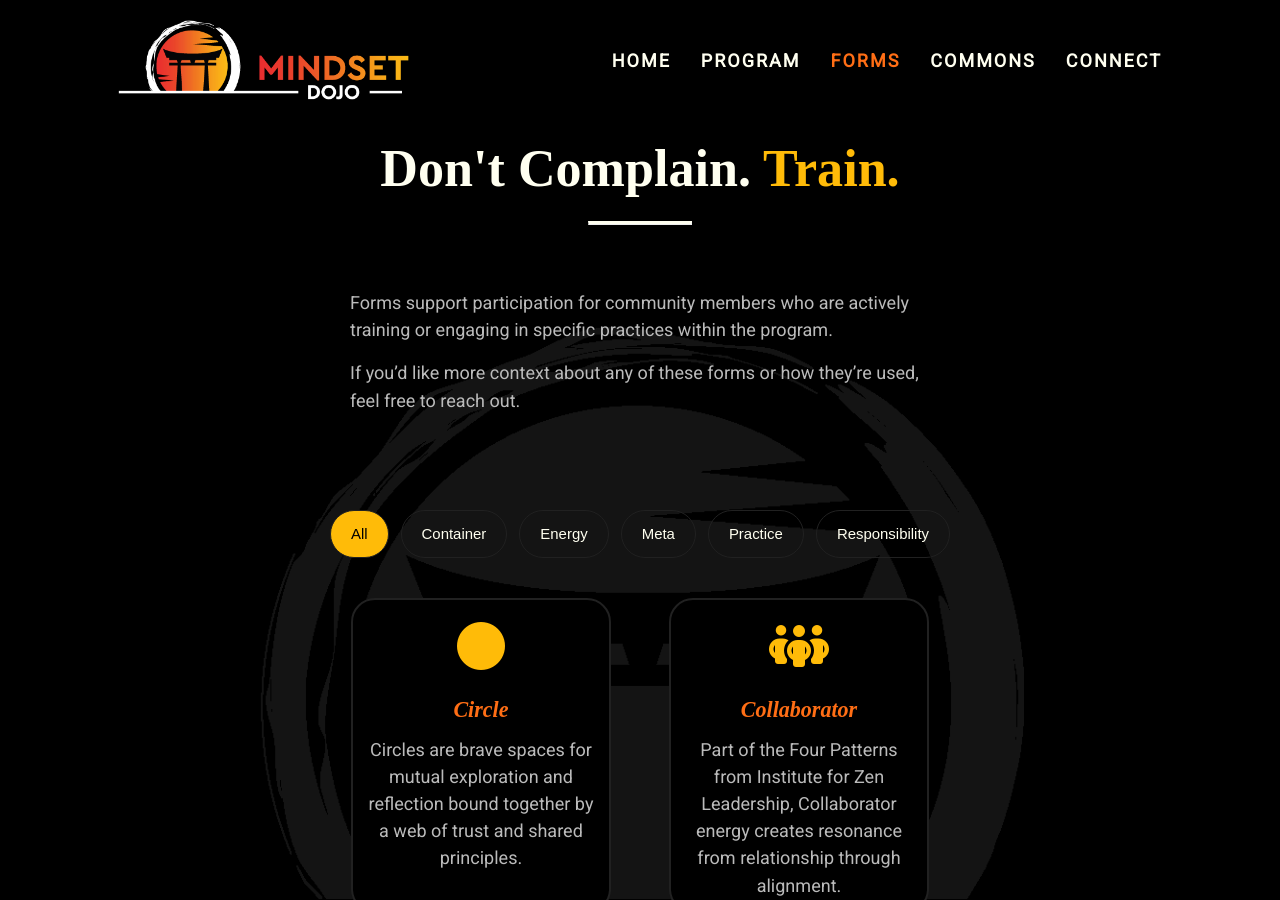
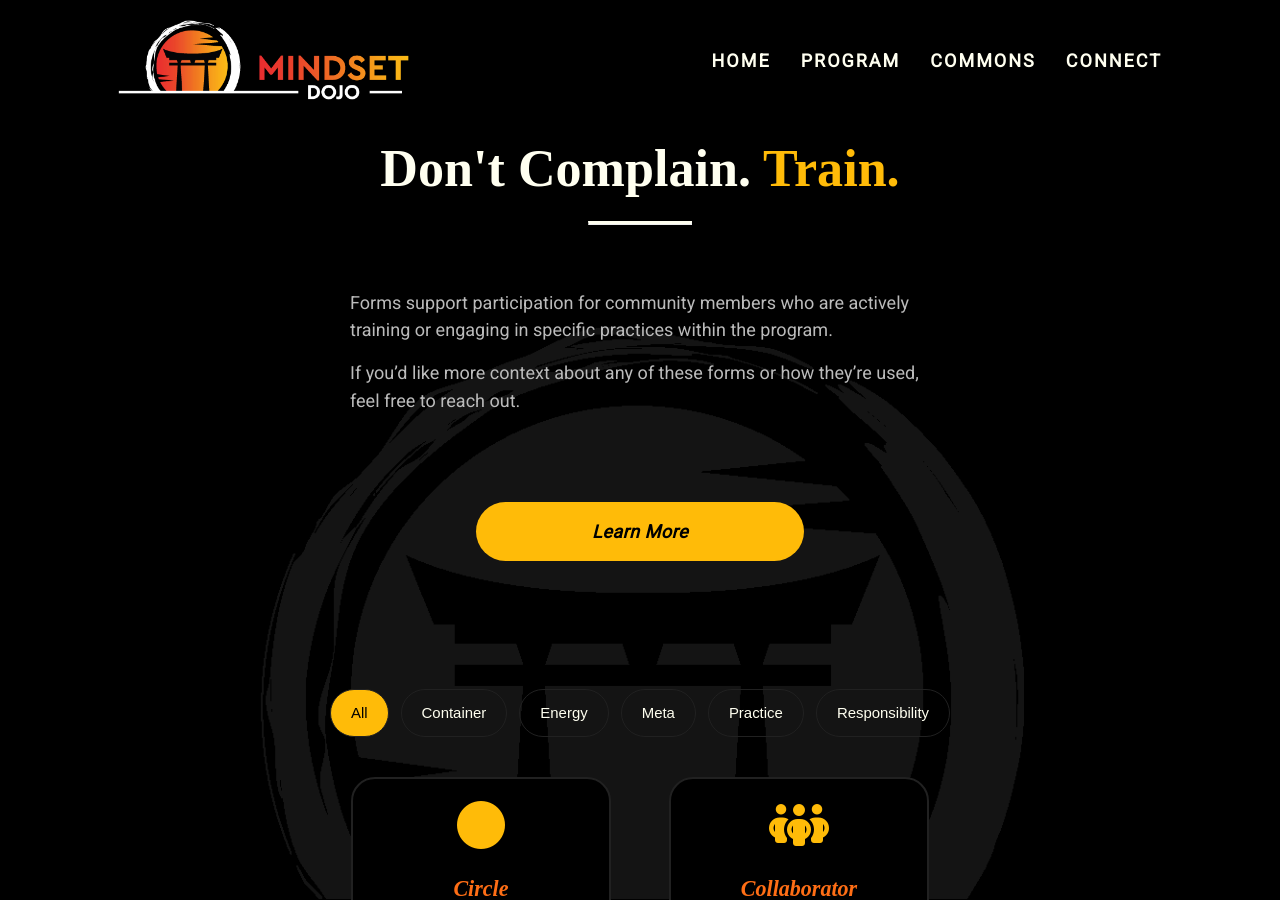
Before and after one commit to mindset-dojo/mindset-dojo.github.io, a Jekyll site: the page built from forms.md, in a window 1280 px wide and 900 px high. Built offline with Jekyll 4.4.1, drawn with Linux system fonts in a browser that asks for light colours; some web fonts are replaced.

Commit message:
fix: grammar and flow

```diff
--- a/_config.yml
+++ b/_config.yml
@@ -37,8 +37,6 @@
     href: /
   - label: PROGRAM
     href: /program/
-  - label: FORMS
-    href: /forms/
   - label: COMMONS
     href: /commons/
   - label: CONNECT
--- a/_data/sections/forms.yaml
+++ b/_data/sections/forms.yaml
@@ -10,6 +10,11 @@
   - type: markdown
     data:
       field: description
+  - type: ctas
+    data:
+      items:
+        - label: Learn More
+          ref: connect
   - type: collection-stream
     data:
       collection: forms
--- a/_data/sections/program.yaml
+++ b/_data/sections/program.yaml
@@ -3,11 +3,11 @@
 title_mark: Training
 meta: Principles-first mindset training under pressure
 description: |
-  This page primarily serves people who are actively training in Mindset Dojo, and is shared publicly to provide context for how the practice works.
+  This page primarily serves people who are actively training, and is shared publicly to provide context for how the practice works.
 
   Some people here choose to train more deliberately, developing their capacity to stay oriented to principles when pressure and tension increase. The training method offers structured ways to explore this relationship over time — strengthening awareness, flexibility, tone, and situational stance through repeated practice rather than conceptual understanding alone.
 
-  The reference points and training levels shown below are used by people actively training. They’re included to support practice, not obligation. If you’d like more context about the training or how it’s used in practice, feel free to reach out.
+  If you’d like more context about the training or how it’s used in practice, feel free to reach out.
 level_defaults:
   unranked_label: "Unranked"
   unranked_color: "white"
```
